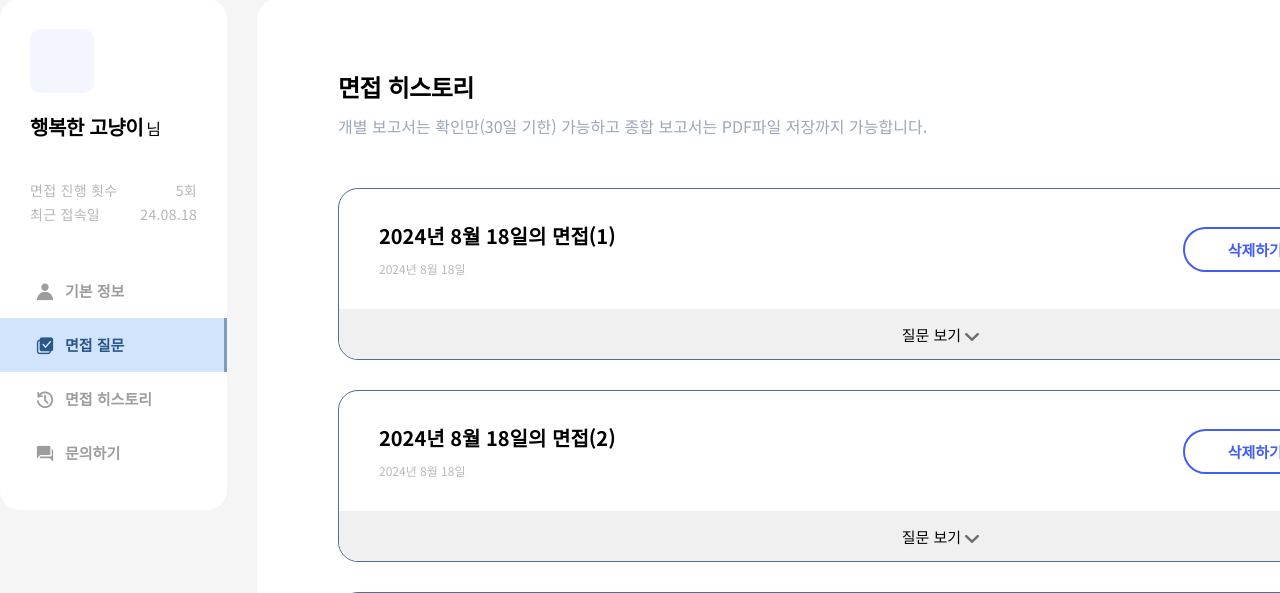
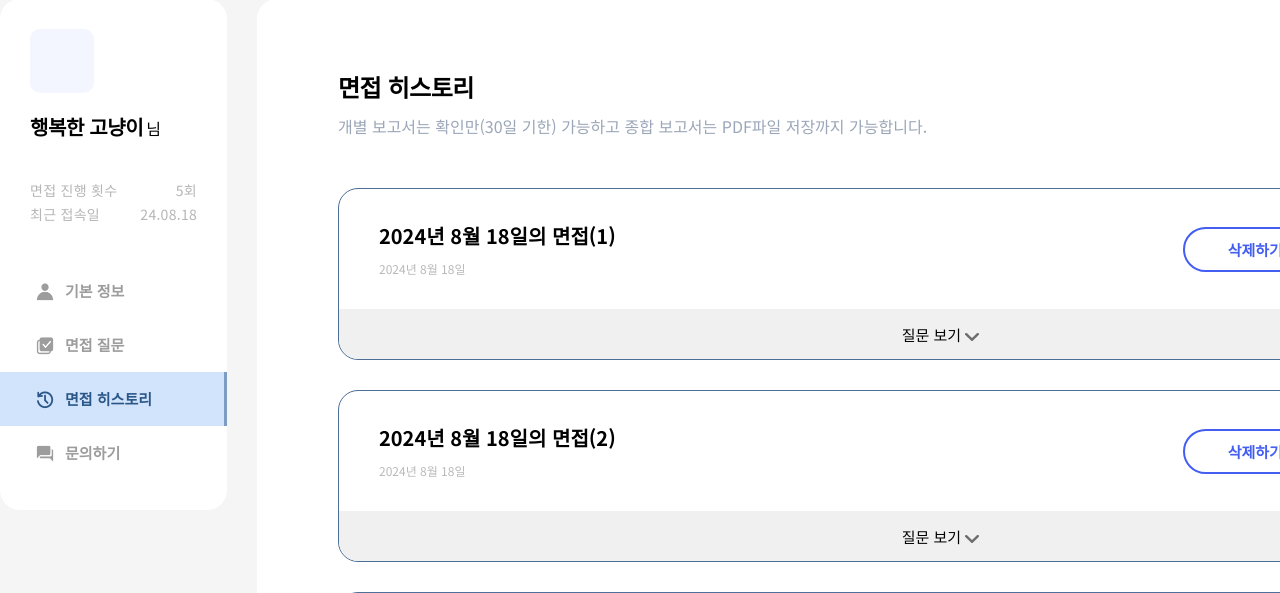
Before and after one commit to seon1112/HireU, a Flask app: page /history in a window 1280 px wide; the page is wider, and only the part inside the window is pictured. Shown: the part 81-674 px from the top of that part. Run offline with Flask 3, Linux system fonts and the light colour scheme.

Commit message:
김경선_sidebar 경로 연결

```diff
--- a/app/static/css/hireu.css
+++ b/app/static/css/hireu.css
@@ -67,8 +67,9 @@ div.main_container .sidebar .user_container .user_histroy_wrap .user_histroy_box
     color: var(--Main-20);
 }
 
-div.main_container .sidebar .tab_container > button{
-    width: 100%;
+div.main_container .sidebar .tab_container > a{
+    display: flex;
+    align-items: center;
 }
 
 div.main_container .main_content{
--- a/app/templates/inc/side.html
+++ b/app/templates/inc/side.html
@@ -19,10 +19,10 @@
         </div>
       </div>
       <div class="tab_container">
-        <button class="nav_tab people">기본 정보<div class="end_bar"></div></button>
-        <button class="nav_tab interview selected">면접 질문<div class="end_bar"></div></button>
-        <button class="nav_tab histroy">면접 히스토리<div class="end_bar"></div></button>
-        <button class="nav_tab qna">문의하기<div class="end_bar"></div></button>
+        <a href="/basic_information" class="nav_tab people {% if request.path == '/basic_information' %}selected{% endif %}">기본 정보<div class="end_bar"></div></a>
+        <a href="/make_question" class="nav_tab interview {% if request.path == '/make_question' %}selected{% endif %}">면접 질문<div class="end_bar"></div></a>
+        <a href="/history" class="nav_tab histroy {% if request.path == '/history' %}selected{% endif %}">면접 히스토리<div class="end_bar"></div></a>
+        <a class="nav_tab qna">문의하기<div class="end_bar"></div></a>
       </div>
     </div>
   </aside>
```
